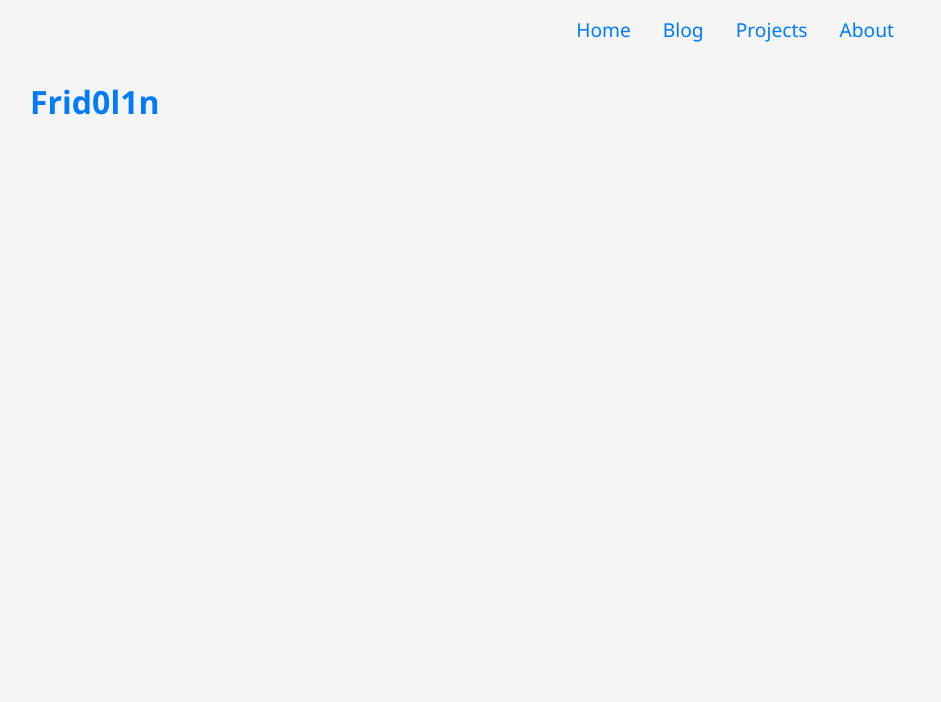
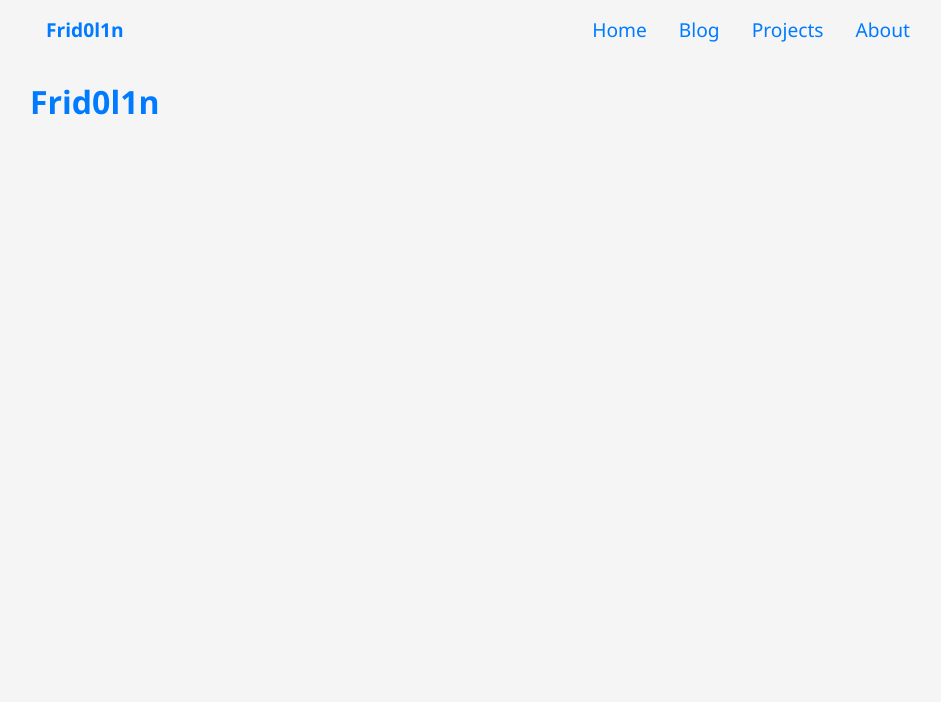
Before and after one commit to Frid0l1n/frid0l1n.github.io, a plain HTML site: page index.html in a window 1280 px wide. Shown: the top 702 px of the page, without its empty margins (162-1103 px from the left). Drawn offline with Linux system fonts and the light colour scheme.

Commit message:
update navbar

```diff
--- a/index.html
+++ b/index.html
@@ -12,6 +12,9 @@
 <body>
 <nav>
     <div class="nav-items">
+        <div class="logo">
+            <a href="index.html">Frid0l1n</a>
+        </div>
         <li><a href="index.html">Home</a></li>
         <li><a href="blog.html">Blog</a></li>
         <li><a href="projects.html">Projects</a></li>
--- a/style.css
+++ b/style.css
@@ -54,30 +54,47 @@ h6{
     color: var(--accent)
 }
 
-nav{
+.logo {
+    display: flex;
+    align-items: center;
+    margin-right: auto; /* Pushes the logo to the left */
+}
+
+.logo a {
+    font-size: 24px;
+    font-weight: bold;
+    color: var(--accent); /* Set the desired color */
+    text-decoration: none;
+}
+
+.logo a:hover {
+    color: var(--text); /* Change color on hover if needed */
+}
+
+/* Adjust nav-items styles to align to the right */
+.nav-items {
+    display: flex;
+    justify-content: flex-end; /* Align to the right */
+    align-items: center;
     list-style-type: none;
 }
 
-.nav-items{
-    display: flex;
-    justify-content: flex-end;
-    align-items: center;
-    padding: 1rem;
-}
-
-.nav-items a:hover{
-    background-color: var(--accent);
-    border-radius: 5%;
-    opacity: 100%;
-    transition: 0.7s;
-}
-
-.nav-items a{
+/* Adjust nav-items a styles to match the logo */
+.nav-items a {
     font-size: 1.2rem;
     padding: 1rem;
     text-decoration: none;
     color: var(--accent);
 }
+
+.nav-items a:hover {
+    background-color: var(--accent);
+    border-radius: 5%;
+    opacity: 100%;
+    transition: 0.7s;
+    color: var(--text); /* Change text color on hover if needed */
+}
+
 
 footer{
     list-style-type: none;
```
Also changed, not shown: about.html (+3 -0 lines), blog.html (+3 -0 lines), projects.html (+3 -0 lines).
